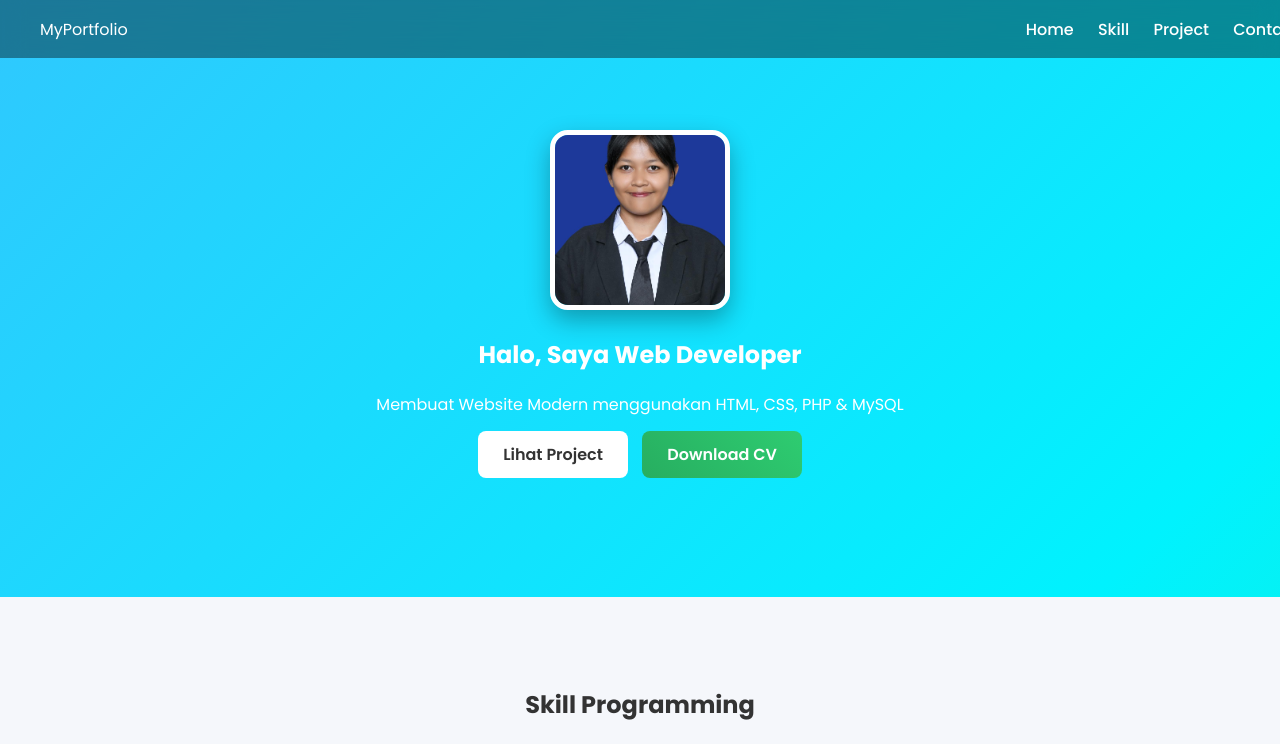
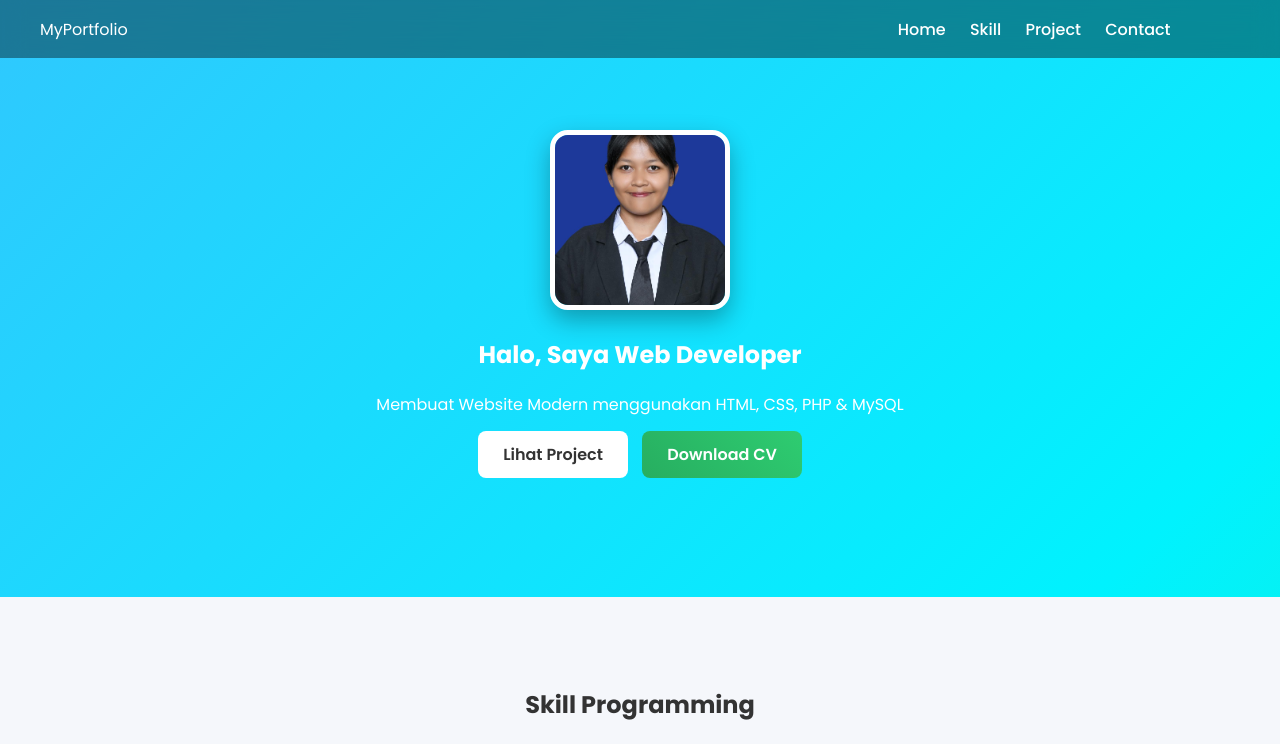
Before and after one commit to priskilacatur-prog/portfolio-ilaa, a plain HTML site: page index.html in a window 1280 px wide. Shown: the top 744 px of the page. Drawn offline with nearby package versions, Linux system fonts and the light colour scheme.

Commit message:
Update style.css

```diff
--- a/style.css
+++ b/style.css
@@ -10,7 +10,7 @@ body {
 .navbar {
     position: fixed;
     top: 0;
-    width: 170%;
+    width: 150%;
     display: flex;
     justify-content: space-between;
     align-items: center;
@@ -268,4 +268,5 @@ footer {
 
 .dark .bar {
     background: #334155;
+
 }
```
